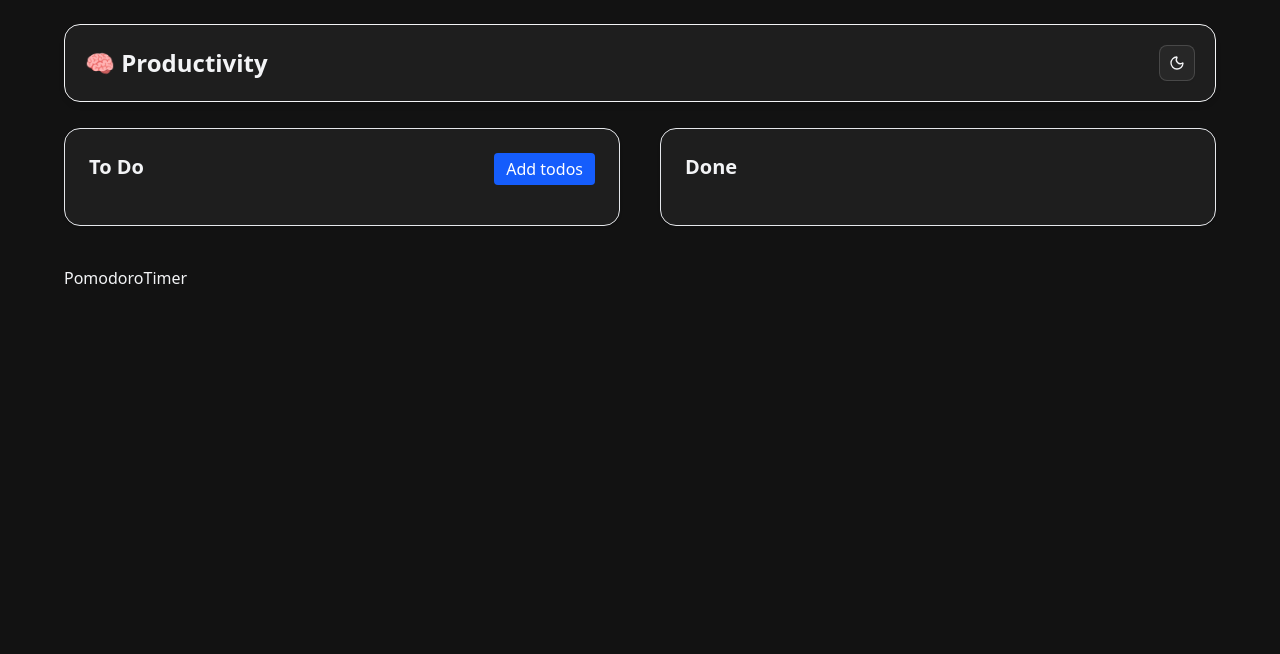
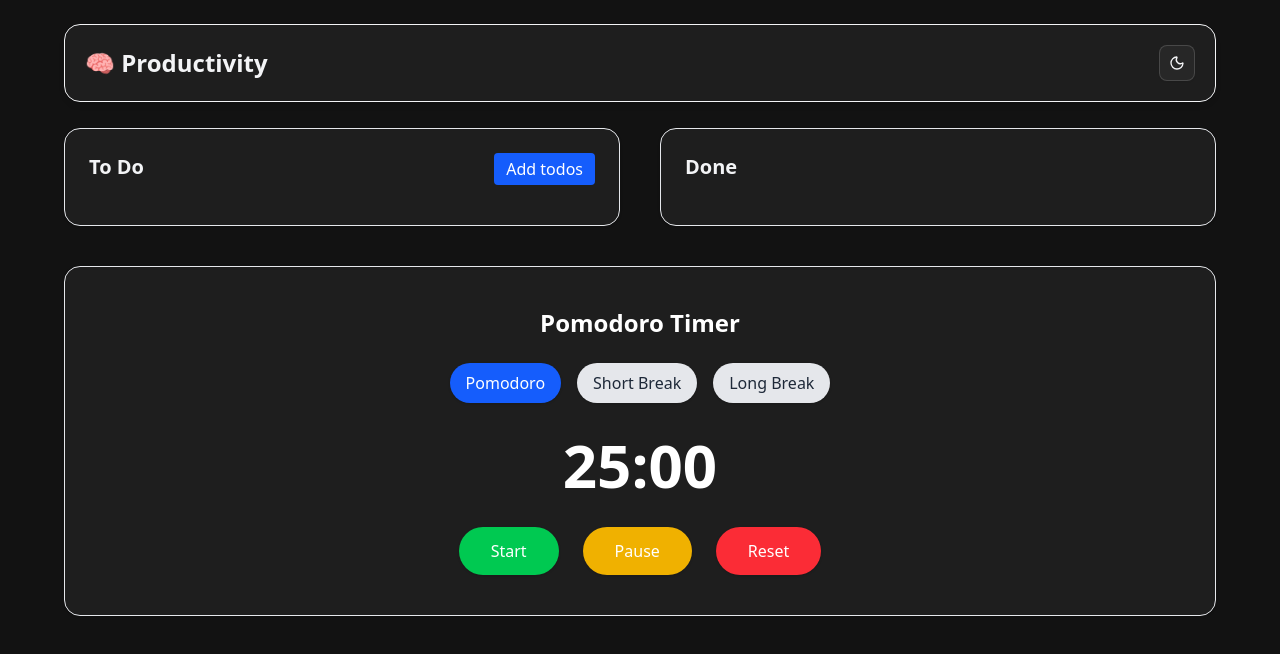
Before and after one commit to dyelo1007/productivity-app, a React (Vite) app: page / in a window 1280 px wide. Shown: the top 654 px of the page. Built offline with nearby package versions, Linux system fonts and the light colour scheme.

Commit message:
feat: add Pomodoro Timer component with mode switching and countdown logic

```diff
--- a/src/components/PomodoroTimer.tsx
+++ b/src/components/PomodoroTimer.tsx
@@ -1,7 +1,116 @@
-import React from "react";
+import { useState, useEffect, useRef } from "react";
 
 const PomodoroTimer = () => {
-  return <div>PomodoroTimer</div>;
+  const MODES = {
+    pomodoro: 25 * 60,
+    short_break: 5 * 60,
+    long_break: 15 * 60,
+  };
+
+  const [mode, setMode] = useState<keyof typeof MODES>("pomodoro");
+  const [timeLeft, setTimeLeft] = useState(MODES["pomodoro"]);
+  const [isRunning, setIsRunning] = useState(false);
+  const timerRef = useRef<NodeJS.Timeout | null>(null);
+
+  // Start timer effect
+  useEffect(() => {
+    if (isRunning) {
+      timerRef.current = setInterval(() => {
+        setTimeLeft((prev) => {
+          if (prev <= 1) {
+            clearInterval(timerRef.current!);
+            setIsRunning(false);
+            return 0;
+          }
+          return prev - 1;
+        });
+      }, 1000);
+    }
+
+    return () => clearInterval(timerRef.current!);
+  }, [isRunning]);
+
+  // Handle mode switching
+  const handleModeChange = (newMode: keyof typeof MODES) => {
+    setMode(newMode);
+    setTimeLeft(MODES[newMode]);
+    setIsRunning(false);
+  };
+
+  const formatTime = (seconds: number) => {
+    const m = String(Math.floor(seconds / 60)).padStart(2, "0");
+    const s = String(seconds % 60).padStart(2, "0");
+    return `${m}:${s}`;
+  };
+
+  return (
+    <section className="bg-white border border-gray-200 rounded-2xl p-10 shadow-sm flex flex-col items-center justify-center dark:bg-[#1e1e1e]">
+      <h2 className="text-2xl font-semibold mb-6 text-gray-800 dark:text-white">
+        Pomodoro Timer
+      </h2>
+
+      {/* Mode Selector */}
+      <div className="flex gap-4 mb-8">
+        <button
+          className={`px-4 py-2 rounded-full shadow font-medium ${
+            mode === "pomodoro"
+              ? "bg-blue-600 text-white"
+              : "bg-gray-200 text-gray-800"
+          }`}
+          onClick={() => handleModeChange("pomodoro")}
+        >
+          Pomodoro
+        </button>
+        <button
+          className={`px-4 py-2 rounded-full shadow font-medium ${
+            mode === "short_break"
+              ? "bg-blue-600 text-white"
+              : "bg-gray-200 text-gray-800"
+          }`}
+          onClick={() => handleModeChange("short_break")}
+        >
+          Short Break
+        </button>
+        <button
+          className={`px-4 py-2 rounded-full shadow font-medium ${
+            mode === "long_break"
+              ? "bg-blue-600 text-white"
+              : "bg-gray-200 text-gray-800"
+          }`}
+          onClick={() => handleModeChange("long_break")}
+        >
+          Long Break
+        </button>
+      </div>
+
+      {/* Timer Display */}
+      <div className="text-6xl font-bold mb-8 text-gray-800 dark:text-white">
+        {formatTime(timeLeft)}
+      </div>
+
+      {/* Timer Controls */}
+      <div className="flex gap-6">
+        <button
+          className="px-8 py-3 bg-green-500 text-white rounded-full shadow hover:bg-green-600 transition font-medium"
+          onClick={() => setIsRunning(true)}
+        >
+          Start
+        </button>
+        <button
+          className="px-8 py-3 bg-yellow-500 text-white rounded-full shadow hover:bg-yellow-600 transition font-medium"
+          onClick={() => setIsRunning(false)}
+        >
+          Pause
+        </button>
+        <button
+          className="px-8 py-3 bg-red-500 text-white rounded-full shadow hover:bg-red-600 transition font-medium"
+          onClick={() => handleModeChange(mode)}
+        >
+          Reset
+        </button>
+      </div>
+    </section>
+  );
 };
 
 export default PomodoroTimer;
```
